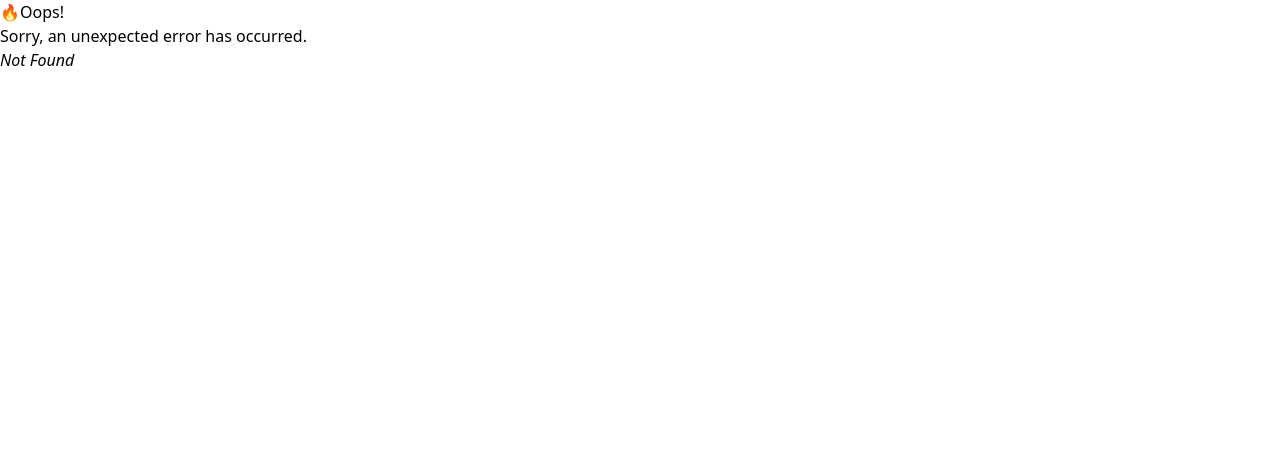
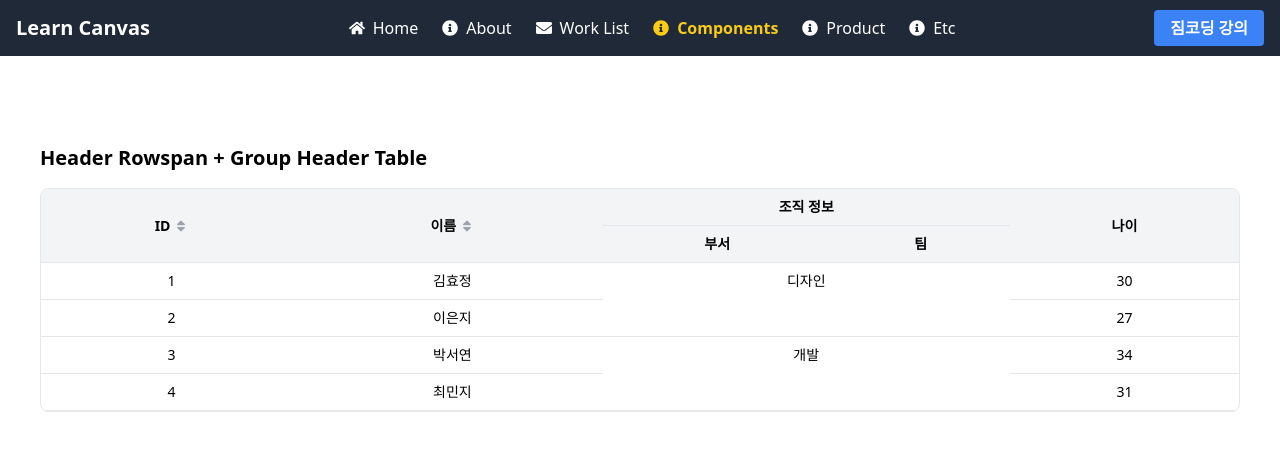
Before and after one commit to hyojeong0927/React-Template, a React (Vite) app: page /example/table in a window 1280 px wide. Before the commit this address had no page. Shown: the top 450 px of the page. Built offline with nearby package versions, Linux system fonts and the light colour scheme.

Commit message:
테이블

```diff
--- a/src/components/Header.jsx
+++ b/src/components/Header.jsx
@@ -54,6 +54,7 @@ function Header() {
         { id: 'search', label: 'Search Form', to: '/example/search' },
         { id: 'selectbox', label: 'Selectbox', to: '/example/selectbox' },
         { id: 'tabs', label: 'Tabs', to: '/example/tabs' },
+        { id: 'table', label: 'Table', to: '/example/table' },
         { id: 'title', label: 'Title', to: '/example/title' },
       ],
     },
--- /dev/null
+++ b/src/components/table/Table.jsx
@@ -0,0 +1,168 @@
+import { useState, useMemo } from 'react';
+import { FaSort, FaSortUp, FaSortDown } from 'react-icons/fa';
+
+export default function Table({
+  columns,
+  data,
+  rowspanKeys = [],
+  colspanGroups = [],
+}) {
+  const [sortConfig, setSortConfig] = useState({ key: null, direction: null });
+
+  /** 🔹 정렬 핸들러 */
+  const handleSort = key => {
+    setSortConfig(prev => {
+      if (prev.key === key) {
+        if (prev.direction === 'asc') return { key, direction: 'desc' };
+        if (prev.direction === 'desc') return { key: null, direction: null };
+      }
+      return { key, direction: 'asc' };
+    });
+  };
+
+  /** 🔹 정렬 데이터 */
+  const sortedData = useMemo(() => {
+    if (!sortConfig.key) return data;
+    const sorted = [...data].sort((a, b) => {
+      if (a[sortConfig.key] < b[sortConfig.key])
+        return sortConfig.direction === 'asc' ? -1 : 1;
+      if (a[sortConfig.key] > b[sortConfig.key])
+        return sortConfig.direction === 'asc' ? 1 : -1;
+      return 0;
+    });
+    return sorted;
+  }, [data, sortConfig]);
+
+  /** 🔹 header flatten */
+  const flatColumns = [];
+  const headerRows = [[], []]; // 2행 고정 (rowspan 적용 위해)
+  columns.forEach(col => {
+    if (col.group && col.children?.length) {
+      headerRows[0].push({ label: col.group, colspan: col.children.length });
+      col.children.forEach(child => {
+        headerRows[1].push(child);
+        flatColumns.push(child);
+      });
+    } else {
+      const rowspan = col.rowspan || 2;
+      headerRows[0].push({ ...col, rowspan });
+      if (rowspan === 2) {
+        headerRows[1].push(null); // 빈셀로 채움
+      }
+      flatColumns.push(col);
+    }
+  });
+
+  /** 🔹 rowspan/colspan 데이터 처리 */
+  const mergedRows = useMemo(() => {
+    const merged = sortedData.map(row => ({
+      ...row,
+      _rowspan: {},
+      _colspan: {},
+    }));
+
+    // rowspan 계산
+    rowspanKeys.forEach(key => {
+      let lastValue = null;
+      let startIndex = 0;
+      let count = 0;
+
+      sortedData.forEach((row, i) => {
+        if (row[key] === lastValue) {
+          count++;
+          merged[startIndex]._rowspan[key] = count;
+          merged[i]._rowspan[key] = 0;
+        } else {
+          lastValue = row[key];
+          startIndex = i;
+          count = 1;
+          merged[i]._rowspan[key] = 1;
+        }
+      });
+    });
+
+    // colspan 계산
+    colspanGroups.forEach(group => {
+      merged.forEach(row => {
+        let isFirst = true;
+        group.forEach(key => {
+          if (isFirst) {
+            row._colspan[group[0]] = group.length;
+            isFirst = false;
+          } else {
+            row._colspan[key] = 0;
+          }
+        });
+      });
+    });
+
+    return merged;
+  }, [sortedData, rowspanKeys, colspanGroups]);
+
+  /** 🔹 정렬 아이콘 */
+  const getSortIcon = key => {
+    if (sortConfig.key !== key) return <FaSort className="text-gray-400" />;
+    if (sortConfig.direction === 'asc')
+      return <FaSortUp className="text-blue-500" />;
+    if (sortConfig.direction === 'desc')
+      return <FaSortDown className="text-blue-500" />;
+  };
+
+  return (
+    <div className="overflow-x-auto border rounded-lg">
+      <table className="min-w-full text-sm text-left">
+        <thead className="bg-gray-100">
+          {/* 상단 그룹 헤더 + rowspan */}
+          {headerRows.map((row, ri) => (
+            <tr key={ri}>
+              {row.map((col, ci) => {
+                if (!col) return null;
+                const props = {};
+                if (col.rowspan) props.rowSpan = col.rowspan;
+                if (col.colspan) props.colSpan = col.colspan;
+                return (
+                  <th
+                    key={ci}
+                    {...props}
+                    className={`px-4 py-2 font-bold border-b text-center ${
+                      col.sort ? 'cursor-pointer select-none' : ''
+                    }`}
+                    onClick={() => col.sort && handleSort(col.key)}
+                  >
+                    <div className="flex items-center gap-1 justify-center">
+                      {col.label}
+                      {col.sort && getSortIcon(col.key)}
+                    </div>
+                  </th>
+                );
+              })}
+            </tr>
+          ))}
+        </thead>
+
+        {/* body */}
+        <tbody>
+          {mergedRows.map((row, i) => (
+            <tr key={i} className="hover:bg-gray-50">
+              {flatColumns.map(col => {
+                const rowspan = row._rowspan[col.key] ?? 1;
+                const colspan = row._colspan[col.key] ?? 1;
+                if (rowspan === 0 || colspan === 0) return null;
+                return (
+                  <td
+                    key={col.key}
+                    rowSpan={rowspan}
+                    colSpan={colspan}
+                    className="px-4 py-2 border-b align-top text-center"
+                  >
+                    {row[col.key]}
+                  </td>
+                );
+              })}
+            </tr>
+          ))}
+        </tbody>
+      </table>
+    </div>
+  );
+}
--- a/src/main.jsx
+++ b/src/main.jsx
@@ -50,6 +50,7 @@ import Popup from './pages/example/PopupExample';
 import SelectBox from './pages/example/SelectboxExample';
 import SearchForm from './pages/example/SearchFormExample';
 import Tabs from './pages/example/TabsExample';
+import Table from './pages/example/TableExample';
 
 const queryClient = new QueryClient();
 const router = createBrowserRouter([
@@ -94,6 +95,7 @@ const router = createBrowserRouter([
           { path: 'button', element: <Button /> },
           { path: 'info', element: <Info /> },
           { path: 'tabs', element: <Tabs /> },
+          { path: 'table', element: <Table /> },
         ],
       },
       {
--- /dev/null
+++ b/src/pages/example/TableExample.jsx
@@ -0,0 +1,37 @@
+import Table from '../../components/table/Table';
+
+export default function ExamplePage() {
+  const columns = [
+    { key: 'id', label: 'ID', sort: true, rowspan: 2 },
+    { key: 'name', label: '이름', sort: true, rowspan: 2 },
+    {
+      group: '조직 정보',
+      children: [
+        { key: 'dept', label: '부서' },
+        { key: 'team', label: '팀' },
+      ],
+    },
+    { key: 'age', label: '나이', sort: false, rowspan: 2 },
+  ];
+
+  const data = [
+    { id: 1, name: '김효정', dept: '디자인', team: 'UI', age: 30 },
+    { id: 2, name: '이은지', dept: '디자인', team: 'UX', age: 27 },
+    { id: 3, name: '박서연', dept: '개발', team: 'Frontend', age: 34 },
+    { id: 4, name: '최민지', dept: '개발', team: 'Backend', age: 31 },
+  ];
+
+  return (
+    <div className="p-6">
+      <h1 className="text-xl font-bold mb-4">
+        Header Rowspan + Group Header Table
+      </h1>
+      <Table
+        columns={columns}
+        data={data}
+        rowspanKeys={['dept']}
+        colspanGroups={[['dept', 'team']]}
+      />
+    </div>
+  );
+}
```
